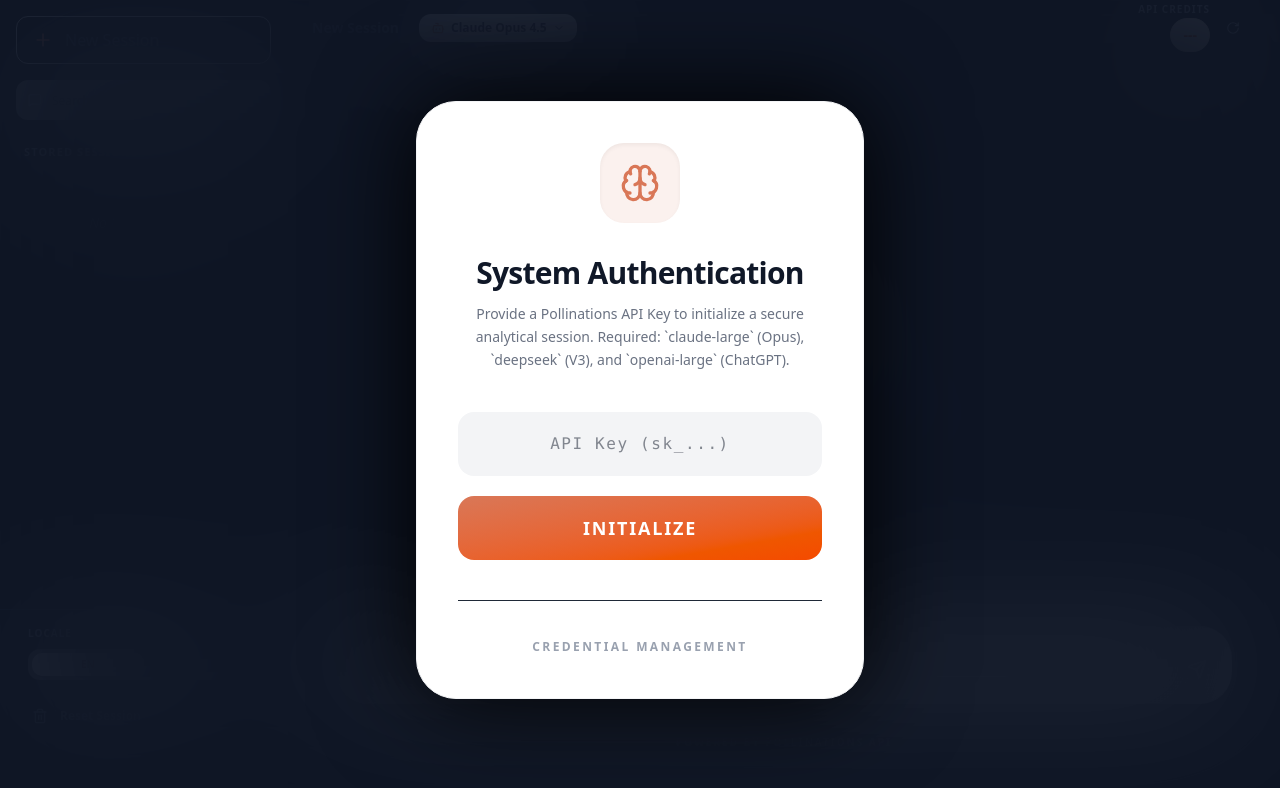
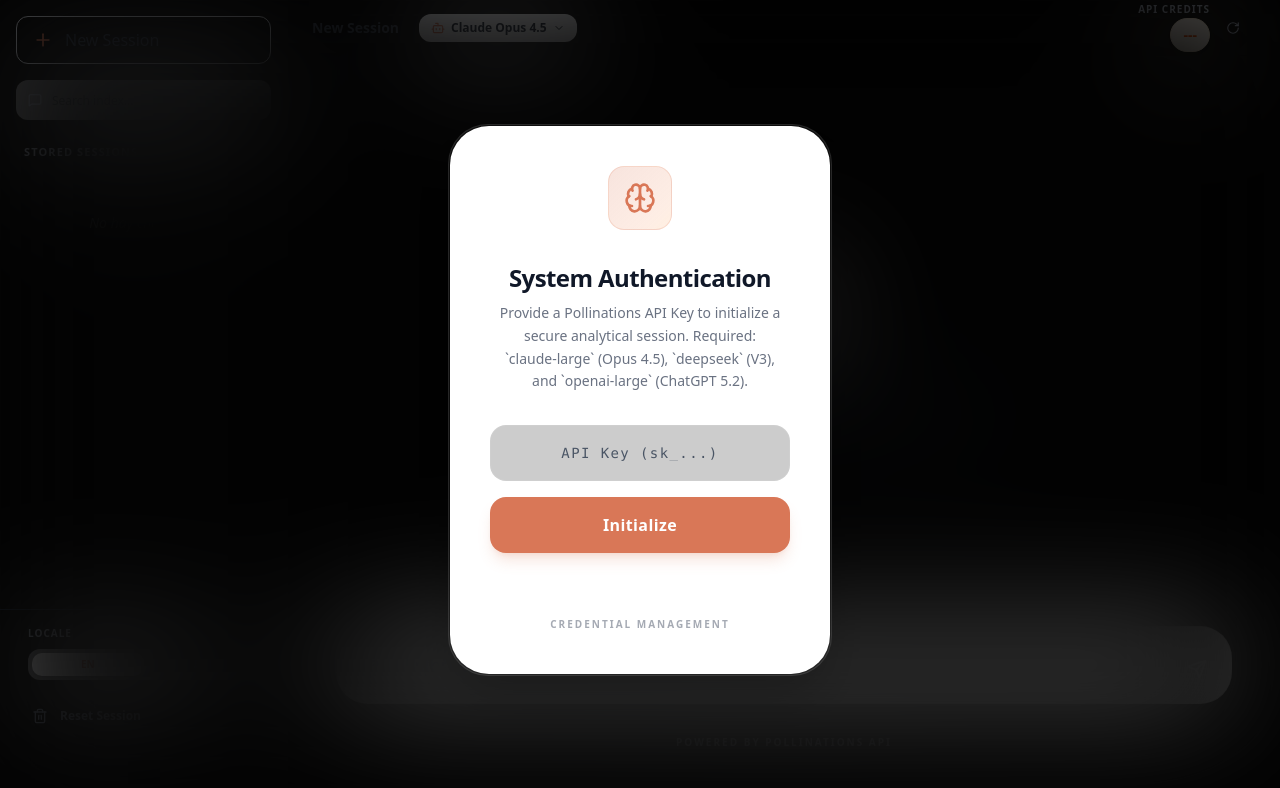
Before and after one commit to soyangelromero/Polli, a Next.js app: page / in a window 1280 px wide. Shown: the top 788 px of the page. Built offline with nearby package versions, Linux system fonts and the light colour scheme; grey boxes are pictures that could not be loaded.

Commit message:
Update page.tsx

```diff
--- a/app/page.tsx
+++ b/app/page.tsx
@@ -54,7 +54,7 @@ const TRANSLATIONS = {
         logoutConfirm: "Close session and reset API credentials?",
         logoutBtn: "Reset Session",
         configTitle: "System Authentication",
-        configDesc: "Provide a Pollinations API Key to initialize a secure analytical session. Required: `claude-large` (Opus), `deepseek` (V3), and `openai-large` (ChatGPT).",
+        configDesc: "Provide a Pollinations API Key to initialize a secure analytical session. Required: `claude-large` (Opus 4.5), `deepseek` (V3), and `openai-large` (ChatGPT 5.2).",
         configPlaceholder: "API Key (sk_...)",
         configBtn: "Initialize",
         getApiKey: "Credential Management",
@@ -842,30 +842,31 @@ export default function ChatPage() {
                         initial={{ opacity: 0 }}
                         animate={{ opacity: 1 }}
                         exit={{ opacity: 0 }}
-                        className="fixed inset-0 z-[100] bg-gray-900/90 backdrop-blur-3xl flex items-center justify-center p-6"
+                        className="fixed inset-0 z-[100] bg-black/60 backdrop-blur-3xl flex items-center justify-center p-6"
                     >
                         <motion.div
-                            initial={{ scale: 0.8, y: 30 }}
-                            animate={{ scale: 1, y: 0 }}
-                            className="w-full max-w-md bg-white dark:bg-[#050505] rounded-[40px] shadow-[0_0_100px_rgba(0,0,0,1)] overflow-hidden border border-gray-100 dark:border-white/5 p-[1px] bg-gradient-to-br from-white/20 to-transparent"
+                            initial={{ scale: 0.9, opacity: 0, y: 20 }}
+                            animate={{ scale: 1, opacity: 1, y: 0 }}
+                            transition={{ type: "spring", damping: 25, stiffness: 200 }}
+                            className="w-full max-w-sm bg-white/5 dark:bg-white/[0.02] backdrop-blur-2xl rounded-[40px] border border-white/10 p-[1px] shadow-2xl relative overflow-hidden"
                         >
-                            <div className="bg-white dark:bg-[#050505] rounded-[39px] p-10">
-                                <div className="w-20 h-20 bg-claude-accent/10 rounded-3xl flex items-center justify-center mb-8 mx-auto shadow-inner">
-                                    <Brain size={40} className="text-claude-accent" />
+                            <div className="bg-white dark:bg-black/40 rounded-[39px] p-8 md:p-10">
+                                <div className="w-16 h-16 bg-gradient-to-br from-claude-accent/20 to-orange-500/10 rounded-2xl flex items-center justify-center mb-8 mx-auto border border-claude-accent/20">
+                                    <Brain size={32} className="text-claude-accent" />
                                 </div>
-                                <h2 className="text-3xl font-black text-center mb-3 text-gray-900 dark:text-gray-100 tracking-tight">{t.configTitle}</h2>
-                                <p className="text-sm text-center text-gray-500 dark:text-gray-400 mb-10 px-4 leading-relaxed font-medium">
+                                <h2 className="text-2xl font-bold text-center mb-2 text-gray-900 dark:text-gray-100 tracking-tight">{t.configTitle}</h2>
+                                <p className="text-sm text-center text-gray-500 dark:text-gray-400 mb-8 px-2 leading-relaxed">
                                     {t.configDesc}
                                 </p>
 
-                                <div className="space-y-5">
-                                    <div className="relative">
+                                <div className="space-y-4">
+                                    <div className="relative group">
                                         <input
                                             type="password"
                                             placeholder={t.configPlaceholder}
                                             value={tempKey}
                                             onChange={(e) => setTempKey(e.target.value)}
-                                            className="w-full h-16 px-6 rounded-2xl bg-gray-100 dark:bg-white/[0.03] border-2 border-transparent focus:border-claude-accent focus:ring-4 focus:ring-claude-accent/10 transition-all font-mono text-base outline-none text-center tracking-widest"
+                                            className="w-full h-14 px-6 rounded-2xl bg-black/20 dark:bg-white/[0.03] border border-white/5 focus:border-claude-accent/50 focus:ring-4 focus:ring-claude-accent/5 transition-all font-mono text-sm outline-none text-center tracking-widest placeholder:text-gray-600"
                                         />
                                     </div>
                                     <button
@@ -878,17 +879,17 @@ export default function ChatPage() {
                                                 alert(t.errorApiKey);
                                             }
                                         }}
-                                        className="w-full h-16 bg-gradient-to-br from-claude-accent to-orange-600 text-white rounded-2xl font-black text-lg hover:shadow-[0_20px_40px_-10px_rgba(217,119,87,0.5)] hover:-translate-y-1 active:scale-95 transition-all uppercase tracking-widest"
+                                        className="w-full h-14 bg-claude-accent hover:bg-orange-600 text-white rounded-2xl font-bold text-base shadow-lg shadow-claude-accent/20 hover:shadow-claude-accent/30 hover:-translate-y-0.5 active:scale-95 transition-all tracking-wide"
                                     >
                                         {t.configBtn}
                                     </button>
                                 </div>
-                                <div className="mt-10 pt-8 border-t dark:border-white/5 text-center">
+                                <div className="mt-8 pt-6 border-t border-white/5 text-center">
                                     <a
                                         href="https://pollinations.ai"
                                         target="_blank"
                                         rel="noopener noreferrer"
-                                        className="text-xs font-black text-gray-400 hover:text-claude-accent transition-colors uppercase tracking-[0.2em]"
+                                        className="text-[10px] font-bold text-gray-500 hover:text-claude-accent transition-colors uppercase tracking-[0.2em] opacity-60 hover:opacity-100"
                                     >
                                         {t.getApiKey}
                                     </a>
```
